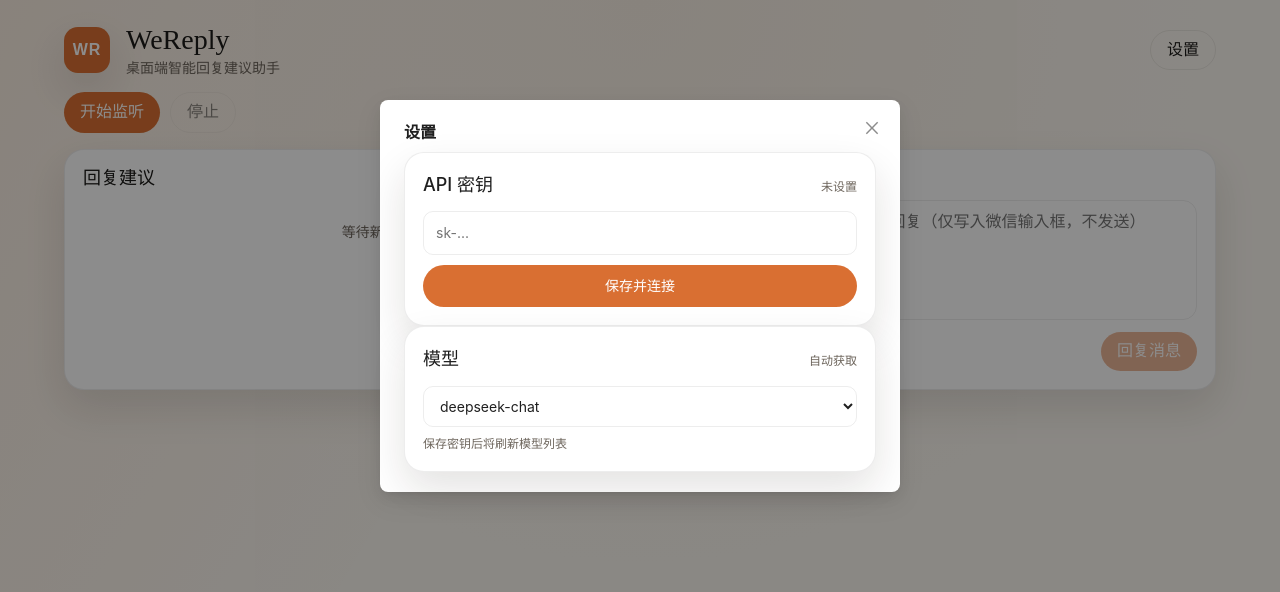
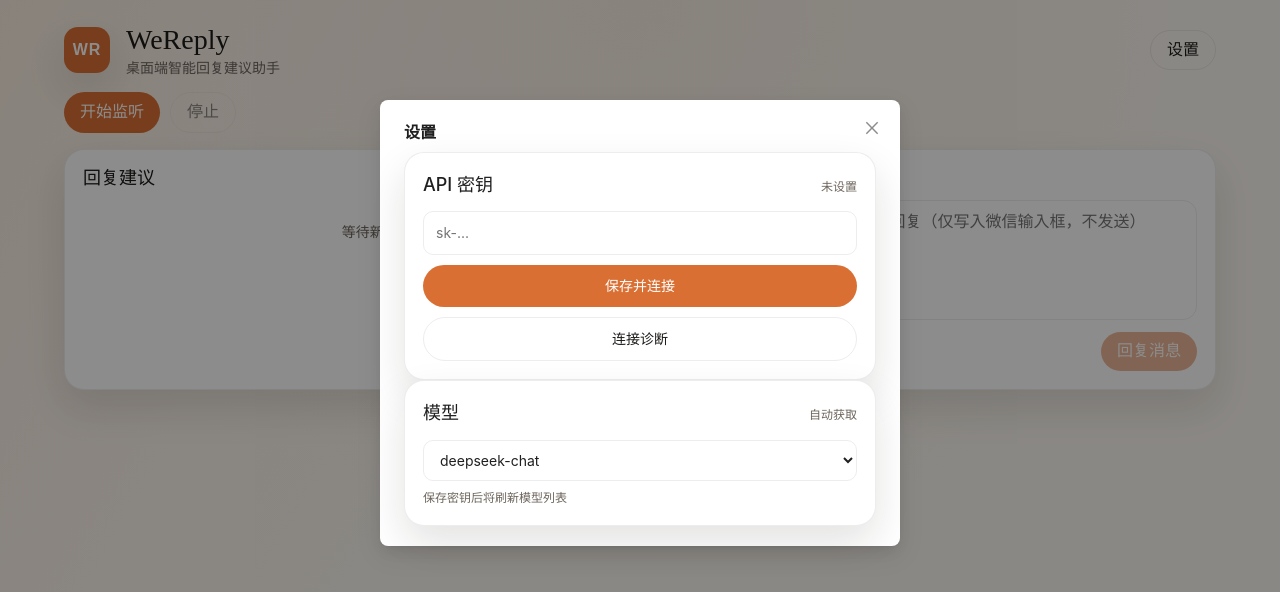
Before and after one commit to cacr92/WeReply, a React (Vite) app: page / in a window 1280 px wide. Both pictures are taken after a click on the button "设置". Shown: the top 592 px of the page. Built offline with nearby package versions, Linux system fonts and the light colour scheme.

Commit message:
feat: add deepseek diagnostics button

```diff
--- a/src/App.css
+++ b/src/App.css
@@ -230,6 +230,29 @@
   color: inherit;
 }
 
+.diagnostics {
+  padding: 10px 12px;
+  border-radius: var(--radius-sm);
+  border: 1px solid var(--border-soft);
+  background: rgba(255, 255, 255, 0.04);
+}
+
+.diagnostics p {
+  margin: 0;
+  font-size: 12px;
+  color: var(--text);
+}
+
+.diagnostics ul {
+  list-style: none;
+  padding: 0;
+  margin: 6px 0 0;
+  display: grid;
+  gap: 4px;
+  font-size: 12px;
+  color: var(--text-muted);
+}
+
 .model-select {
   display: grid;
   gap: 8px;
--- a/src/App.tsx
+++ b/src/App.tsx
@@ -2,10 +2,17 @@
 import { listen } from "@tauri-apps/api/event";
 import { message, Modal } from "antd";
 import "./App.css";
-import type { ErrorPayload, Status, Suggestion, SuggestionsUpdated } from "./bindings";
+import type {
+  DeepseekDiagnostics,
+  ErrorPayload,
+  Status,
+  Suggestion,
+  SuggestionsUpdated,
+} from "./bindings";
 import { commands } from "./bindings";
 import type { ApiKeyStatus } from "./utils/apiKey";
 import { getApiKeyStatusLabel, resolveApiKeySaveOutcome } from "./utils/apiKey";
+import { summarizeDiagnostics } from "./utils/diagnostics";
 import { getStyleLabel } from "./utils/labels";
 import {
   DEFAULT_MODELS,
@@ -33,6 +40,9 @@
   const [models, setModels] = useState<string[]>(DEFAULT_MODELS);
   const [selectedModel, setSelectedModel] = useState(DEFAULT_MODELS[0]);
   const [modelLoading, setModelLoading] = useState(false);
+  const [diagnostics, setDiagnostics] = useState<DeepseekDiagnostics | null>(null);
+  const [diagnosing, setDiagnosing] = useState(false);
+  const diagnosticsSummary = diagnostics ? summarizeDiagnostics(diagnostics) : null;
 
   useEffect(() => {
     const bootstrap = async () => {
@@ -193,10 +203,39 @@
       message.success("API 密钥已删除");
       setApiKeySet(false);
       setApiKeyStatus("idle");
+      setDiagnostics(null);
     } else {
       message.error(res.message || "删除失败");
     }
   }, []);
+
+  const handleDiagnose = useCallback(async () => {
+    const trimmed = apiKeyInput.trim();
+    if (!trimmed && !apiKeySet) {
+      message.warning("请先输入或保存 API 密钥");
+      return;
+    }
+    setDiagnosing(true);
+    try {
+      const res = await commands.diagnoseDeepseek(trimmed || undefined);
+      if (res.success && res.data) {
+        setDiagnostics(res.data);
+        const summary = summarizeDiagnostics(res.data);
+        if (summary.ok) {
+          message.success(summary.message);
+        } else {
+          message.error(summary.message);
+        }
+      } else {
+        message.error(res.message || "连接诊断失败");
+      }
+    } catch (err) {
+      const fallback = err instanceof Error ? err.message : "连接诊断失败";
+      message.error(fallback);
+    } finally {
+      setDiagnosing(false);
+    }
+  }, [apiKeyInput, apiKeySet]);
 
   const handleModelChange = useCallback(
     async (event: ChangeEvent<HTMLSelectElement>) => {
@@ -303,10 +342,25 @@
             <button onClick={handleSaveApiKey} disabled={apiKeyStatus === "connecting"}>
               保存并连接
             </button>
+            <button className="ghost" onClick={handleDiagnose} disabled={diagnosing}>
+              {diagnosing ? "诊断中..." : "连接诊断"}
+            </button>
             {apiKeySet ? (
               <button className="ghost" onClick={handleDeleteApiKey}>
                 删除密钥
               </button>
+            ) : null}
+            {diagnosticsSummary ? (
+              <div className="diagnostics">
+                <p>{diagnosticsSummary.message}</p>
+                <ul>
+                  <li>Base URL：{diagnostics?.base_url}</li>
+                  <li>模型：{diagnostics?.model}</li>
+                  {diagnosticsSummary.lines.map((line) => (
+                    <li key={line}>{line}</li>
+                  ))}
+                </ul>
+              </div>
             ) : null}
           </div>
         </div>
```
